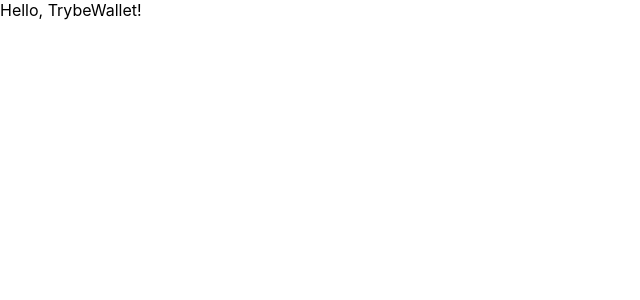
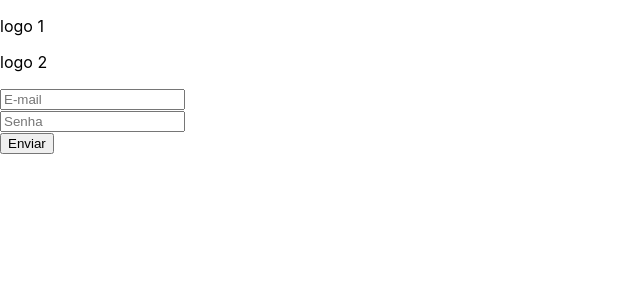
Before and after one commit to cae07/sd-013-a-project-trybewallet, a React (Create React App) app: page / in a window 1280 px wide. Shown: the top 300 px of the page, without its empty margins (0-640 px from the left). Built offline with nearby package versions, Linux system fonts and the light colour scheme.

Commit message:
requisito 1 feito

```diff
--- a/src/App.js
+++ b/src/App.js
@@ -1,7 +1,21 @@
 import React from 'react';
+import {
+  BrowserRouter as Router,
+  Switch,
+  Route,
+} from 'react-router-dom';
+import Login from './pages/Login';
+import Wallet from './pages/Wallet';
 
 function App() {
-  return <div>Hello, TrybeWallet!</div>;
+  return (
+    <Router>
+      <Switch>
+        <Route exact path="/" render={ () => <Login /> } />
+        <Route path="/carteira" render={ () => <Wallet /> } />
+      </Switch>
+    </Router>
+  );
 }
 
 export default App;
--- /dev/null
+++ b/src/components/Button.jsx
@@ -0,0 +1,34 @@
+import React from 'react';
+import PropTypes from 'prop-types';
+
+function Button(props) {
+  const { name, text, id, className, testID, onClick } = props;
+
+  return (
+    <div>
+      <button
+        type="submit"
+        name={ name }
+        id={ id }
+        className={ className }
+        data-testid={ testID }
+        onClick={ onClick }
+      >
+        { text }
+      </button>
+    </div>
+  );
+}
+
+const { string, func } = PropTypes;
+
+Button.propTypes = {
+  name: string,
+  text: string,
+  id: string,
+  className: string,
+  testID: string,
+  onClick: func,
+}.isRequired;
+
+export default Button;
--- /dev/null
+++ b/src/components/Input.jsx
@@ -0,0 +1,38 @@
+import React from 'react';
+import PropTypes from 'prop-types';
+
+function Input(props) {
+  const { type, name, labelText, placeholder, className, id, testID, onChange } = props;
+
+  return (
+    <div>
+      <label htmlFor={ name }>
+        { labelText }
+        <input
+          type={ type }
+          name={ name }
+          placeholder={ placeholder }
+          className={ className }
+          id={ id }
+          data-testid={ testID }
+          onChange={ onChange }
+        />
+      </label>
+    </div>
+  );
+}
+
+const { string, func } = PropTypes;
+
+Input.propTypes = {
+  type: string,
+  name: string,
+  labelText: string,
+  placeholder: string,
+  className: string,
+  id: string,
+  testID: string,
+  onChange: func,
+}.isRequired;
+
+export default Input;
--- /dev/null
+++ b/src/pages/Login.jsx
@@ -0,0 +1,36 @@
+import React from 'react';
+import Input from '../components/Input';
+import Button from '../components/Button';
+
+class Login extends React.Component {
+  render() {
+    return (
+      <div className="login-container">
+        <div className="logo-container">
+          <p>logo 1</p>
+          <p>logo 2</p>
+        </div>
+        <Input
+          type="text"
+          placeholder="E-mail"
+          className="input"
+          id="email-input"
+          data-testid="email-input"
+        />
+        <Input
+          type="password"
+          placeholder="Senha"
+          className="input"
+          id="password-input"
+          data-testid="password-input"
+        />
+        <Button
+          id="submit-button"
+          text="Enviar"
+        />
+      </div>
+    );
+  }
+}
+
+export default Login;
```
Also changed, not shown: src/pages/Login.js (deleted, +0 -9 lines), src/pages/Wallet.jsx (renamed from src/pages/Wallet.js).
